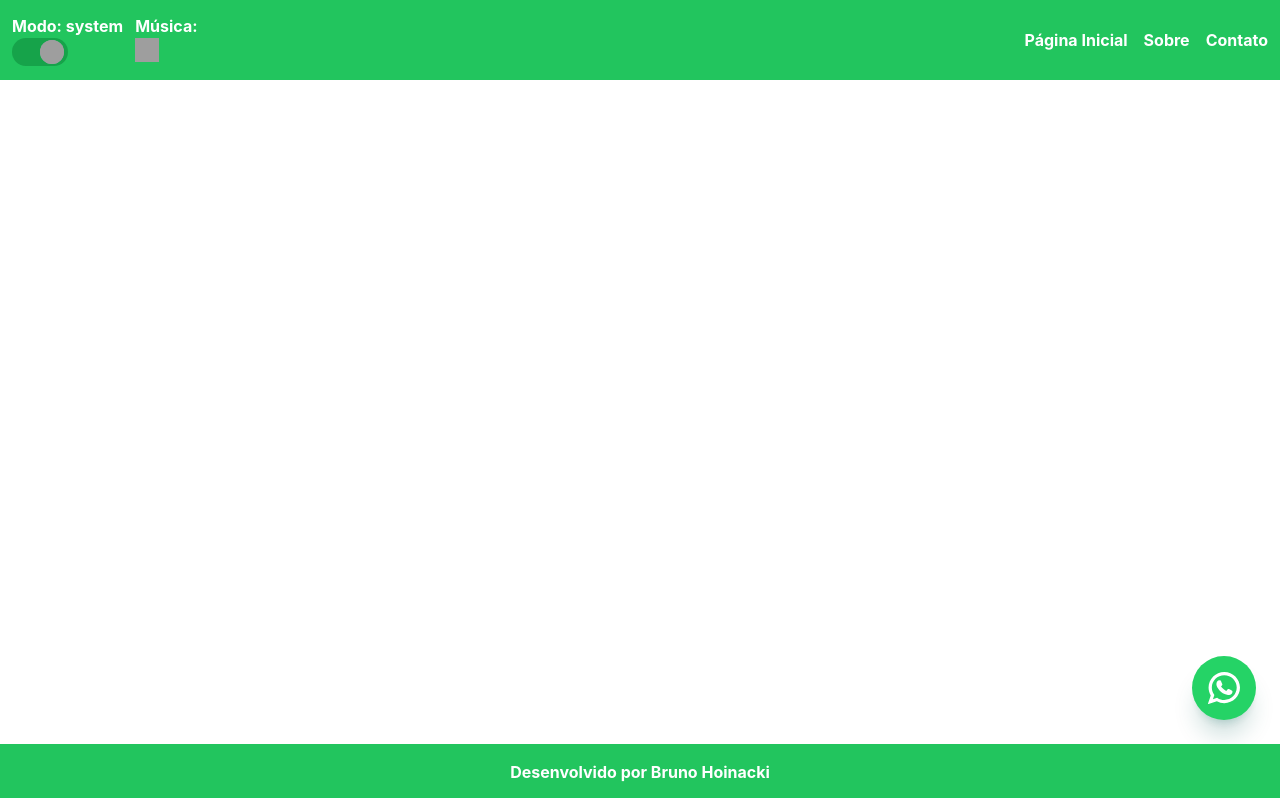
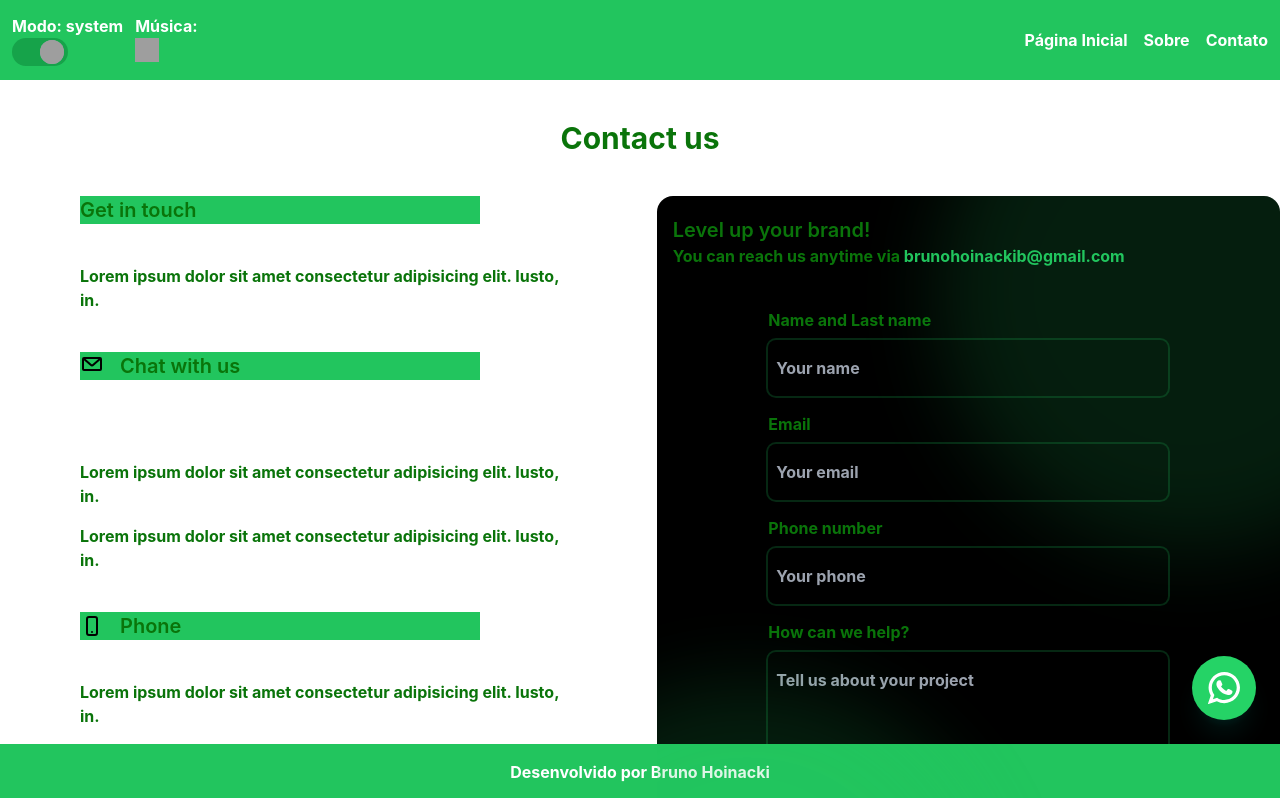
Before and after one commit to BrunoHoinacki/portifolio-bhb, a Nuxt app: page /contact in a window 1280 px wide. Shown: the top 798 px of the page. Built offline with nearby package versions, Linux system fonts and the light colour scheme; grey boxes are pictures that could not be loaded.

Commit message:
[Feature] Pagina contact

```diff
--- a/components/ColorMode.vue
+++ b/components/ColorMode.vue
@@ -1,6 +1,6 @@
 <template>
     <div>
-        <h1 class="text-1xl">Modo: {{ colorMode.preference }}</h1>
+        <h1 class="text-[16px]">Modo: {{ colorMode.preference }}</h1>
         <div @click="toggleColorMode"
             class="relative w-14 h-7 flex items-center bg-green-600 rounded-full p-1 cursor-pointer overflow-hidden">
             <img v-if="colorMode.preference === 'light'" src="assets/icon/jam/sun.svg"
@@ -32,6 +32,7 @@ body {
     color: #ebf4f1;
 }
 
+
 div.relative div {
     transition: transform 0.3s ease-in-out;
 }
--- /dev/null
+++ b/pages/contact.vue
@@ -0,0 +1,87 @@
+<template>
+    <div>
+        <h1 class="text-center my-10 text-xl md:text-3xl">Contact us</h1>
+        <div class="lg:space-x-4 lg:flex pb-[200px]">
+            <div class="px-20">
+                <div class="text-sm md:text-lg bg-green-500 w-[400px]">
+                    <div class="">
+                        <p class="font-semibold text-md md:text-xl">Get in touch</p>
+                    </div>
+                </div>
+                <div class="my-10">
+                    <span class="mt-10">Lorem ipsum dolor sit amet consectetur adipisicing elit. Iusto, in.</span>
+                </div>
+                <div class="text-sm md:text-lg bg-green-500 w-[400px]">
+                    <div class="flex space-x-4">
+                        <svg xmlns="http://www.w3.org/2000/svg" viewBox="-2 -5 24 24" width="24" height="24">
+                            <path
+                                d="m3.598 2 5.747 5.12a1 1 0 0 0 1.33 0L16.423 2H3.598zM18 3.273l-5.994 5.341a3 3 0 0 1-3.992 0L2 3.254V12h16V3.273zM2 0h16a2 2 0 0 1 2 2v10a2 2 0 0 1-2 2H2a2 2 0 0 1-2-2V2a2 2 0 0 1 2-2z" />
+                        </svg>
+                        <p class="font-semibold text-md md:text-xl">Chat with us</p>
+                    </div>
+                </div>
+                <div class="my-10 space-y-4 flex flex-col">
+                    <span class="mt-10">Lorem ipsum dolor sit amet consectetur adipisicing elit. Iusto, in.</span>
+                    <span class="mt-10">Lorem ipsum dolor sit amet consectetur adipisicing elit. Iusto, in.</span>
+                </div>
+                <div class="text-sm md:text-lg bg-green-500 w-[400px]">
+                    <div class="flex space-x-4">
+                        <img src="@/assets/icon/jam/phone.svg" alt="">
+                        <p class="font-semibold text-md md:text-xl">Phone</p>
+                    </div>
+                </div>
+                <div class="my-10">
+                    <span class="mt-10">Lorem ipsum dolor sit amet consectetur adipisicing elit. Iusto, in.</span>
+                </div>
+            </div>
+            <!-- SEPARANDO -->
+            <!-- bg-gradient-to-bl from-green-800/40 via-black/60 via-50% to-green-800/40 -->
+            <div class="bg-black w-[650px] rounded-2xl px-4 pt-5 relative overflow-hidden pb-10">
+                <div
+                    class="absolute z-10 -top-40 -right-40 rounded-full h-[500px] w-[500px] bg-green-500 shadow-2xl opacity-15 shadow-green-500 blur-2xl">
+                </div>
+                <div
+                    class="absolute z-10 -bottom-40 -left-40 rounded-full h-[500px] w-[500px] bg-green-500 shadow-2xl opacity-15 shadow-green-500 blur-2xl">
+                </div>
+                <div class="pb-10">
+                    <p class="font-semibold text-md md:text-xl">Level up your brand!</p>
+                    <span>You can reach us anytime via</span><span class="text-green-500">
+                        brunohoinackib@gmail.com</span>
+                </div>
+                <div class="flex flex-col space-y-4 w-[400px] mx-auto">
+                    <div class="flex flex-col space-y-2">
+                        <label for="name">Name and Last name</label>
+                        <input type="text" name="name" id="name" placeholder="Your name"
+                            class="bg-transparent rounded-lg px-2 py-4 ring-2 ring-green-500/20 hover:ring-green-500 focus:outline-none focus:border-green-500">
+                    </div>
+                    <div class="flex flex-col space-y-2">
+                        <label for="email">Email</label>
+                        <input type="text" name="email" id="email" placeholder="Your email"
+                            class="bg-transparent rounded-lg px-2 py-4 ring-2 ring-green-500/20 hover:ring-green-500 focus:outline-none focus:border-green-500">
+                    </div>
+                    <div class="flex flex-col space-y-2">
+                        <label for="phone">Phone number</label>
+                        <input type="text" name="phone" id="phone" placeholder="Your phone"
+                            class="bg-transparent rounded-lg px-2 py-4 ring-2 ring-green-500/20 hover:ring-green-500 focus:outline-none focus:border-green-500">
+                    </div>
+                    <div class="flex flex-col space-y-2">
+                        <label for="message">How can we help?</label>
+                        <textarea name="message" id="message" placeholder="Tell us about your project"
+                            class="bg-transparent rounded-lg px-2 py-4 ring-2 ring-green-500/20 hover:ring-green-500 focus:outline-none focus:border-green-500 "
+                            rows="7" cols="50"></textarea>
+                    </div>
+                    <button
+                        class="w-fit mx-auto p-3 rounded-xl bg-green-500 hover:bg-green-600 px-2 !my-10 hover:scale-105 hover:shadow-lg hover:shadow-[#075E54]/30 transition-all duration-300 ease-in-out">
+                        Get Started
+                    </button>
+                </div>
+            </div>
+        </div>
+    </div>
+</template>
+
+<script>
+export default {
+
+}
+</script>
```
